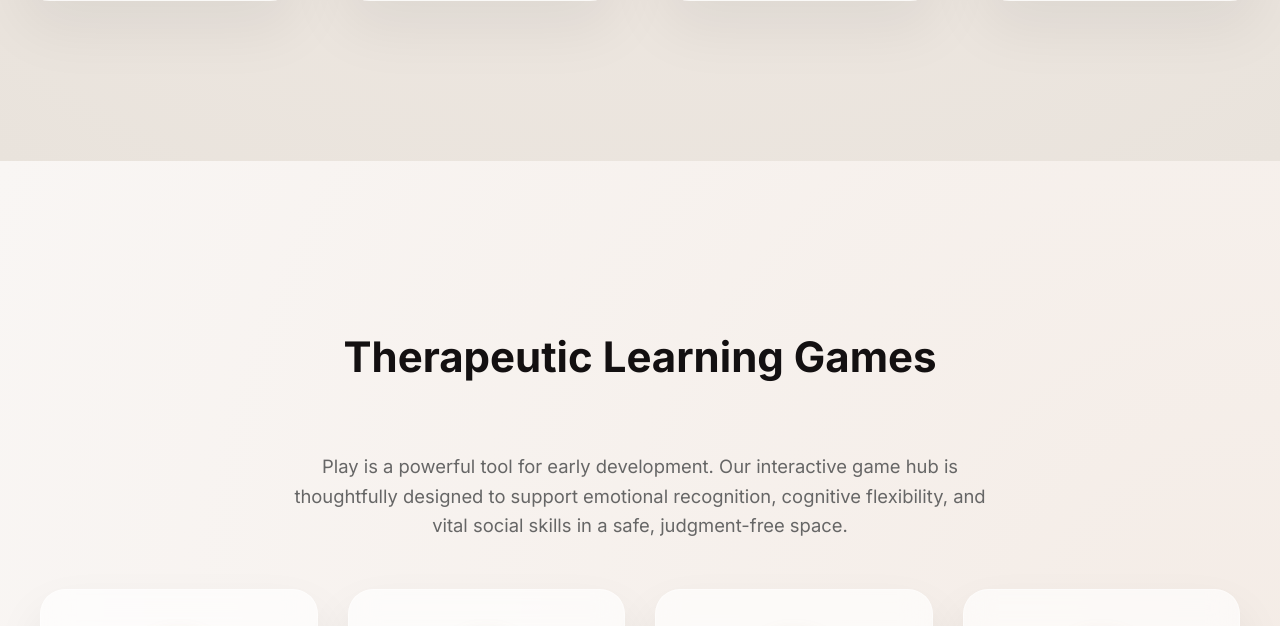
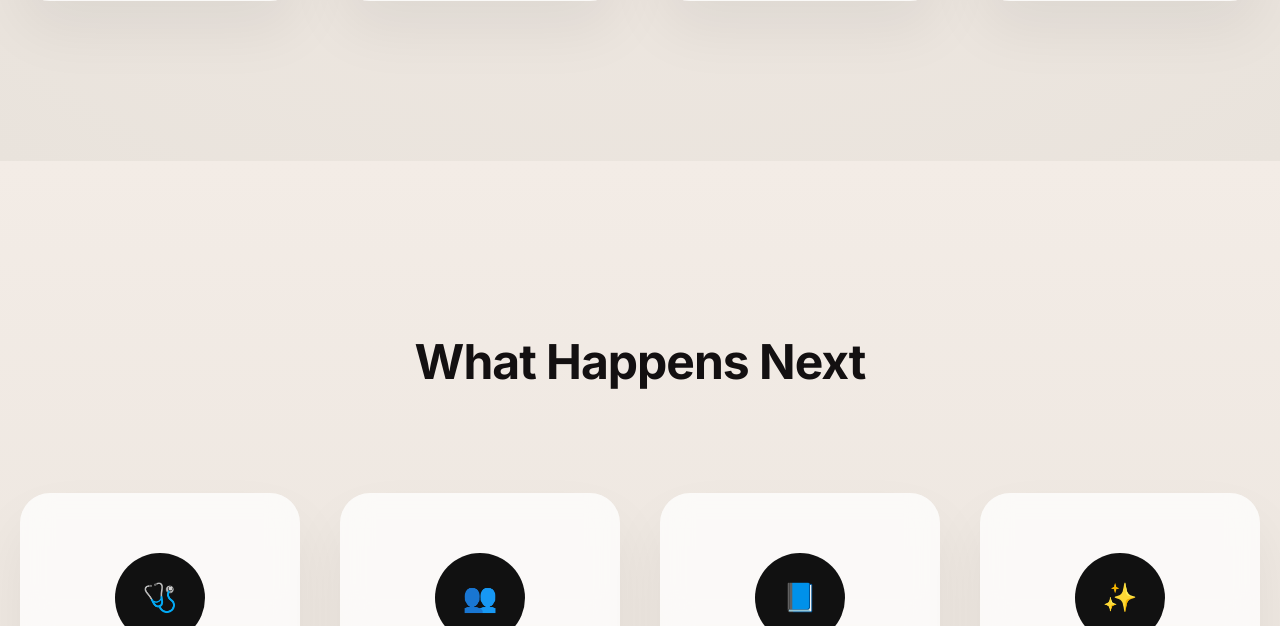
Before and after one commit to ShreyaViKu/AutiScan_f, a Flask app: page / in a window 1280 px wide. Shown: the part 5874-6500 px from the top of the page. Run offline with Flask 2, Linux system fonts and the light colour scheme; parts of the project's set-up code (start-up, migrations or seed data) failed here and were passed over.

Commit message:
Add files via upload

```diff
--- a/AutiScan3/app.py
+++ b/AutiScan3/app.py
@@ -29,10 +29,6 @@ def screening():
 def awareness():
     return render_template("awareness.html")
 
-@app.route("/games")
-def games_hub():
-    return render_template("games.html")
-
 # -------- AUTISM SUBPAGES --------
 @app.route("/what-is-autism")
 def what_is_autism():
@@ -61,30 +57,6 @@ def vaccines():
 @app.route("/therapies")
 def therapies():
     return render_template("therapies.html")
-
-@app.route('/game/eye')
-def game_eye():
-    return render_template('games/eye.html')
-
-@app.route('/game/speech')
-def game_speech():
-    return render_template('games/speech.html')
-
-@app.route('/game/emotion')
-def game_emotion():
-    return render_template('games/emotion.html')
-
-@app.route('/game/social')
-def game_social():
-    return render_template('games/social.html')
-
-@app.route('/game/flex')
-def game_flex():
-    return render_template('games/flex.html')
-
-@app.route('/game/memory')
-def game_memory():
-    return render_template('games/memory.html')
 
 # -------- ML PREDICTION --------
 @app.route("/predict", methods=["POST"])
@@ -159,15 +131,6 @@ def predict():
 
     confidence = round(abs(final_prob - 0.5) * 200, 2)
 
-    games = [
-        {
-            "name": "Emotion Recognition",
-            "link": "/game/emotion",
-            "desc": "A fun game to help identify different feelings like happy, sad, or angry.",
-            "reason": "Autistic children often struggle with facial expressions. This game teaches recognizing feelings and social cues."
-        }
-    ]
-
     return render_template(
         "result.html",
         percent=percent,
@@ -176,8 +139,7 @@ def predict():
         age=age,
         gender=gender,
         jundice=jundice,
-        austim=austim,
-        games=games   # ✅ ADD THIS
+        austim=austim
     )
 
 # -------- PDF DOWNLOAD ROUTE (NEW) --------
@@ -190,45 +152,10 @@ def download_pdf():
     spectrum = request.form.get("spectrum")
     confidence = request.form.get("confidence")
     age = request.form.get("age")
-    gender = int(request.form.get("gender"))
-    jundice = int(request.form.get("jundice"))
-    austim = int(request.form.get("austim"))
+    gender = request.form.get("gender")
+    jundice = request.form.get("jundice")
+    austim = request.form.get("austim")
     name = request.form.get("name", "Unknown")  # 🔹 default if somehow missing
-
-
-    # 🔹 Convert percent to float for logic
-    percent_val = float(percent)
-
-    # 🔹 Summary
-    if percent_val < 20:
-        summary = "The screening indicates a very low likelihood of autism traits."
-    elif percent_val < 40:
-        summary = "The screening indicates a low likelihood of autism traits."
-    elif percent_val < 60:
-        summary = "The screening indicates a moderate likelihood of autism traits."
-    elif percent_val < 80:
-        summary = "The screening indicates a high likelihood of autism traits."
-    else:
-        summary = "The screening indicates a very high likelihood of autism traits."
-
-    # 🔹 Recommendation
-    if percent_val >= 60:
-        recommendation = "It is recommended to consult a pediatrician or child psychologist for further evaluation."
-    elif percent_val >= 40:
-        recommendation = "Consider monitoring the child's development and consult a specialist if concerns persist."
-    else:
-        recommendation = "No immediate concerns based on screening, but continue observing developmental milestones."
-
-    print("Age:", age)
-    print("Gender:", gender)
-    print("Jaundice:", jundice)
-    print("Family History:", austim)
-    print("RAW:", gender, jundice, austim)
-    print("TYPE:", type(gender))
-
-    # display date
-    from datetime import datetime
-    today = datetime.now().strftime("%d %B %Y")
 
     buffer = io.BytesIO()
     doc = SimpleDocTemplate(buffer)
@@ -237,50 +164,24 @@ def download_pdf():
 
     content.append(Paragraph("AutiScan Screening Report", styles['Title']))
     content.append(Spacer(1, 20))
-    content.append(Paragraph(f"Report Generated On: {today}", styles['Normal']))
-    content.append(Spacer(1, 10))
 
-    '''
     content.append(Paragraph(f"Name: {name}", styles['Normal']))
     content.append(Paragraph(f"Age: {age}", styles['Normal']))
     content.append(Paragraph(f"Gender: {'Male' if gender == 1 else 'Female'}", styles['Normal']))
     content.append(Paragraph(f"Jaundice: {'Yes' if jundice == 1 else 'No'}", styles['Normal']))
     content.append(Paragraph(f"Family History of Autism: {'Yes' if austim == 1 else 'No'}", styles['Normal']))
-'''
-    content.append(Paragraph("Details", styles['Heading2']))
-    content.append(Spacer(1, 5))
 
-    content.append(Paragraph(f"Name: {name}", styles['Normal']))
-    content.append(Paragraph(f"Age: {age}", styles['Normal']))
-    content.append(Paragraph(f"Gender: {'Male' if gender == 1 else 'Female'}", styles['Normal']))
-    content.append(Paragraph(f"Jaundice at Birth: {'Yes' if jundice == 1 else 'No'}", styles['Normal']))
-    content.append(Paragraph(f"Family History: {'Yes' if austim == 1 else 'No'}", styles['Normal']))
 
     content.append(Spacer(1, 20))
-    content.append(Paragraph("Screening Result", styles['Heading2']))
-    content.append(Spacer(1, 5))
-    content.append(Paragraph(f"Score: {percent}%", styles['Normal']))
-    content.append(Paragraph(f"Risk Level: {spectrum}", styles['Normal']))
+    content.append(Paragraph(f"Score: {percent}%", styles['Heading2']))
+    content.append(Paragraph(f"Risk Level: {spectrum}", styles['Heading2']))
     content.append(Paragraph(f"Confidence: {confidence}%", styles['Normal']))
-    content.append(Spacer(1, 20))
-    content.append(Paragraph("Summary", styles['Heading2']))
-    content.append(Spacer(1, 5))
-    content.append(Paragraph(summary, styles['Normal']))
 
     content.append(Spacer(1, 20))
-    content.append(Paragraph("Recommendations", styles['Heading2']))
-    content.append(Spacer(1, 5))
-    content.append(Paragraph(recommendation, styles['Normal']))
-    content.append(Spacer(1, 20))
-    content.append(Paragraph("Disclaimer", styles['Heading2']))
-    content.append(Spacer(1, 5))
-
     content.append(Paragraph(
-    "This screening tool is not a medical diagnosis. It is intended for awareness purposes only. "
-    "Please consult a qualified healthcare professional for a complete evaluation.",
-    styles['Normal']
-))
-
+        "⚠️ This is not a medical diagnosis. Please consult a healthcare professional.",
+        styles['Normal']
+    ))
 
     doc.build(content)
     buffer.seek(0)
@@ -299,3 +200,17 @@ if __name__ == "__main__":
     print("LAST MODIFIED:", time.ctime(os.path.getmtime(model_path)))
 
     app.run(debug=True)
+
+@app.route("/")
+def home():
+    return render_template("index.html")
+
+
+@app.route("/about")
+def about():
+    return render_template("about.html")
+
+
+@app.route("/screening")
+def screening():
+    return render_template("screening.html")
--- a/AutiScan3/templates/index.html
+++ b/AutiScan3/templates/index.html
@@ -24,7 +24,6 @@
       <a href="/">Home</a>
       <a href="/#how">How It Works</a>
       <a href="/about">About Autism</a>
-      <a href="/games">Games</a>
       <a href="/screening" class="nav-btn">START SCREENING</a>
     </nav>
   </header>
@@ -261,39 +260,6 @@
     </div>
   </section>
 
-  <!-- GAMES SECTION -->
-  <section id="games-info" class="how-section" style="background: radial-gradient(circle at right, #f4ece6, #f9f6f4);">
-    <h2>Therapeutic Learning Games</h2>
-    <p style="text-align: center; max-width: 700px; margin: 0 auto 3rem; color: #666; font-size: 1.15rem; line-height: 1.6;">
-        Play is a powerful tool for early development. Our interactive game hub is thoughtfully designed to support emotional recognition, cognitive flexibility, and vital social skills in a safe, judgment-free space.
-    </p>
-    <div class="how-grid">
-      <div class="how-card">
-        <div class="icon-circle" style="background: #fffbeb; color: #b45309;">🧠</div>
-        <h3>Cognitive Growth</h3>
-        <p>Improves working memory, pattern recognition, and focus through engaging matching tasks.</p>
-      </div>
-      <div class="how-card">
-        <div class="icon-circle" style="background: #f0fdf4; color: #15803d;">😊</div>
-        <h3>Emotion Recognition</h3>
-        <p>Helps children identify and understand complex human emotions with clear visual cues.</p>
-      </div>
-      <div class="how-card">
-        <div class="icon-circle" style="background: #eff6ff; color: #1d4ed8;">🔄</div>
-        <h3>Adaptability</h3>
-        <p>Trains cognitive flexibility by gently encouraging children to adapt to changing rules.</p>
-      </div>
-      <div class="how-card">
-        <div class="icon-circle" style="background: #fdf4ff; color: #a21caf;">✨</div>
-        <h3>Stress-Free Play</h3>
-        <p>Positive reinforcement and sensory-friendly graphics create an optimal environment for safe learning.</p>
-      </div>
-    </div>
-    <div style="text-align: center; margin-top: 3.5rem;">
-      <a href="/games" class="primary-btn" style="text-decoration:none; padding: 1rem 3rem;">Explore the Games Hub →</a>
-    </div>
-  </section>
-
   <!-- WHAT HAPPENS NEXT SECTION -->
   <section class="next-section">
     <h2>What Happens Next</h2>
```
Also changed, not shown: AutiScan3/templates/result.html (+0 -46 lines), AutiScan3/templates/screening.html (+13 -16 lines).
